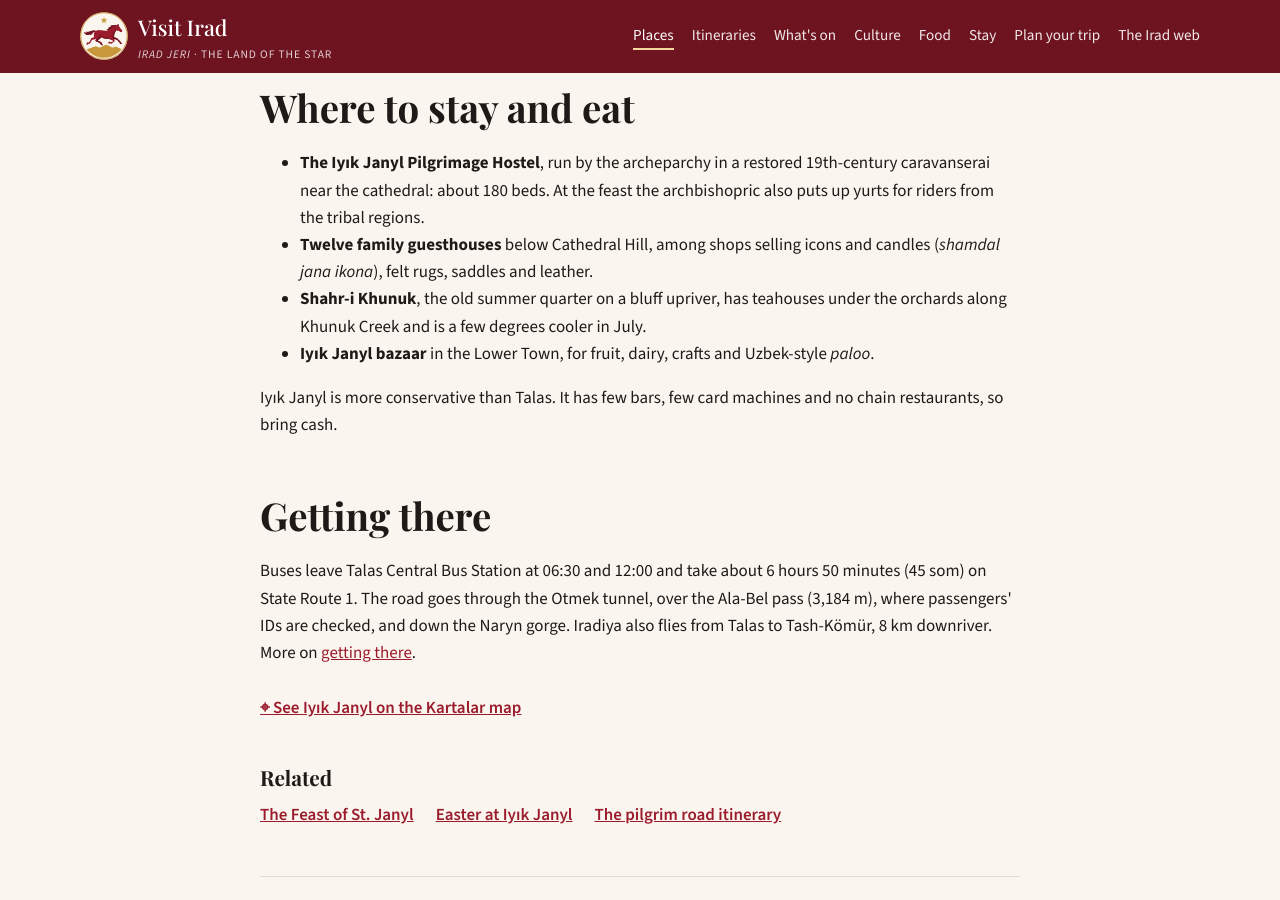
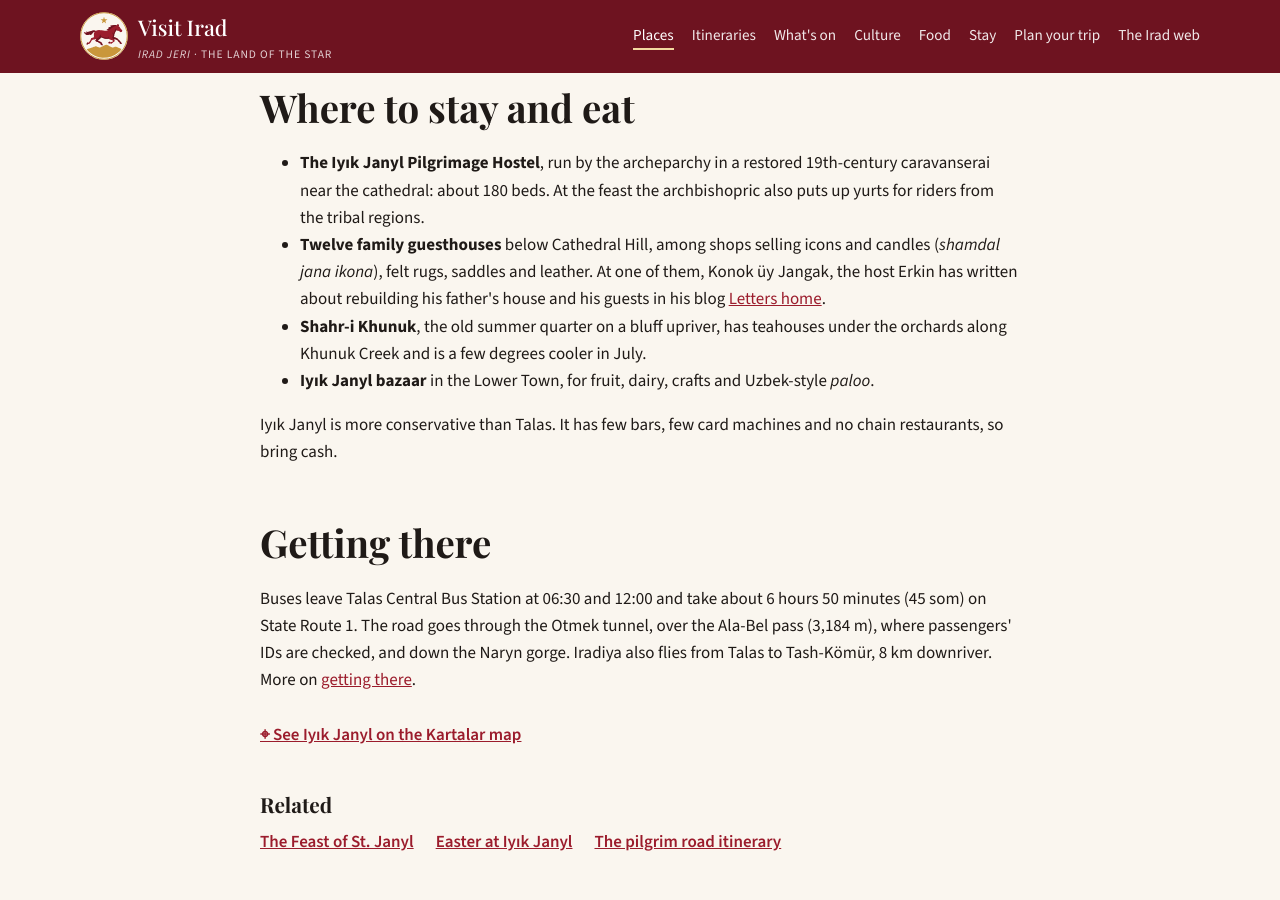
Before and after one commit to IRAD-WEB-MIRROR/visit-irad, a Jekyll site: the page built from places/iyik-janyl/index.html, in a window 1280 px wide and 900 px high, scrolled down 2289 px. Built offline with Jekyll 4.4.1, drawn with Linux system fonts in a browser that asks for light colours.

Commit message:
Mirror sync

```diff
--- a/places/iyik-janyl/index.html
+++ b/places/iyik-janyl/index.html
@@ -57,7 +57,7 @@ related:
     <h2>Where to stay and eat</h2>
     <ul>
       <li><b>The Iyık Janyl Pilgrimage Hostel</b>, run by the archeparchy in a restored 19th-century caravanserai near the cathedral: about 180 beds. At the feast the archbishopric also puts up yurts for riders from the tribal regions.</li>
-      <li><b>Twelve family guesthouses</b> below Cathedral Hill, among shops selling icons and candles (<em>shamdal jana ikona</em>), felt rugs, saddles and leather.</li>
+      <li><b>Twelve family guesthouses</b> below Cathedral Hill, among shops selling icons and candles (<em>shamdal jana ikona</em>), felt rugs, saddles and leather. At one of them, Konok üy Jangak, the host Erkin has written about rebuilding his father's house and his guests in his blog <a href="https://blog.attelkom.net/erkin/">Letters home</a>.</li>
       <li><b>Shahr-i Khunuk</b>, the old summer quarter on a bluff upriver, has teahouses under the orchards along Khunuk Creek and is a few degrees cooler in July.</li>
       <li><b>Iyık Janyl bazaar</b> in the Lower Town, for fruit, dairy, crafts and Uzbek-style <em>paloo</em>.</li>
     </ul>
```
